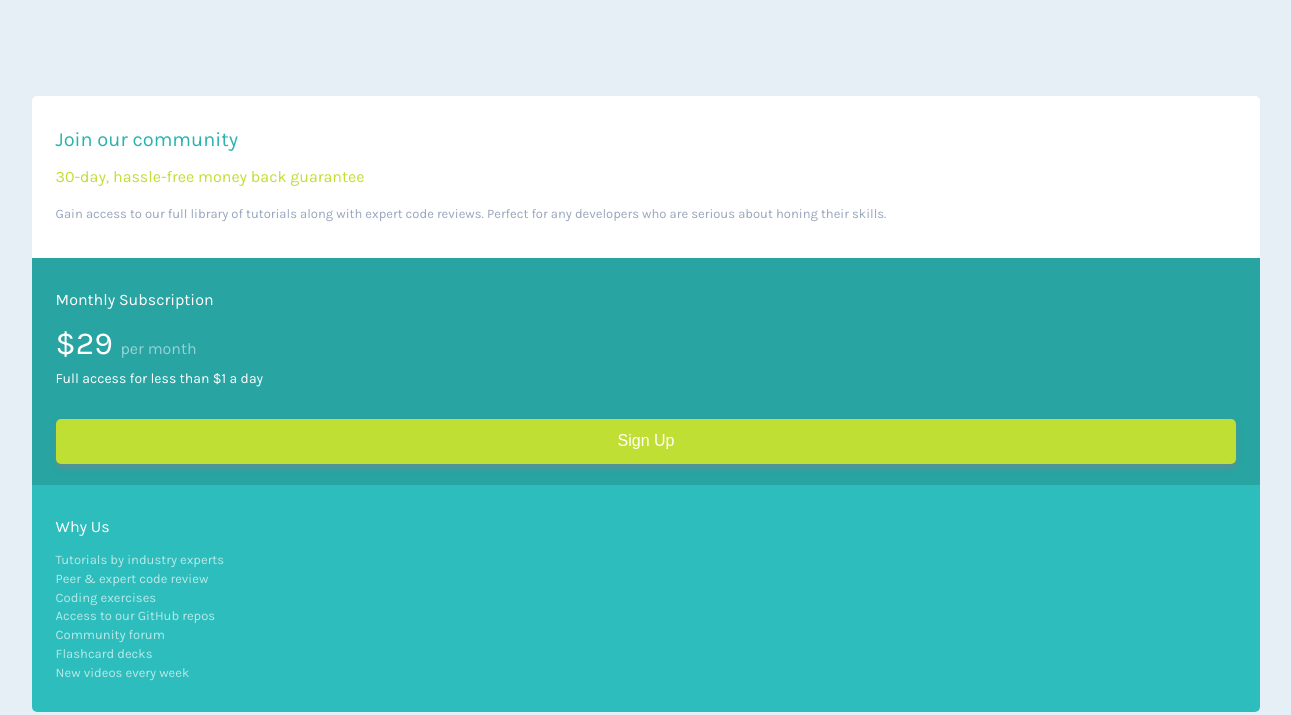
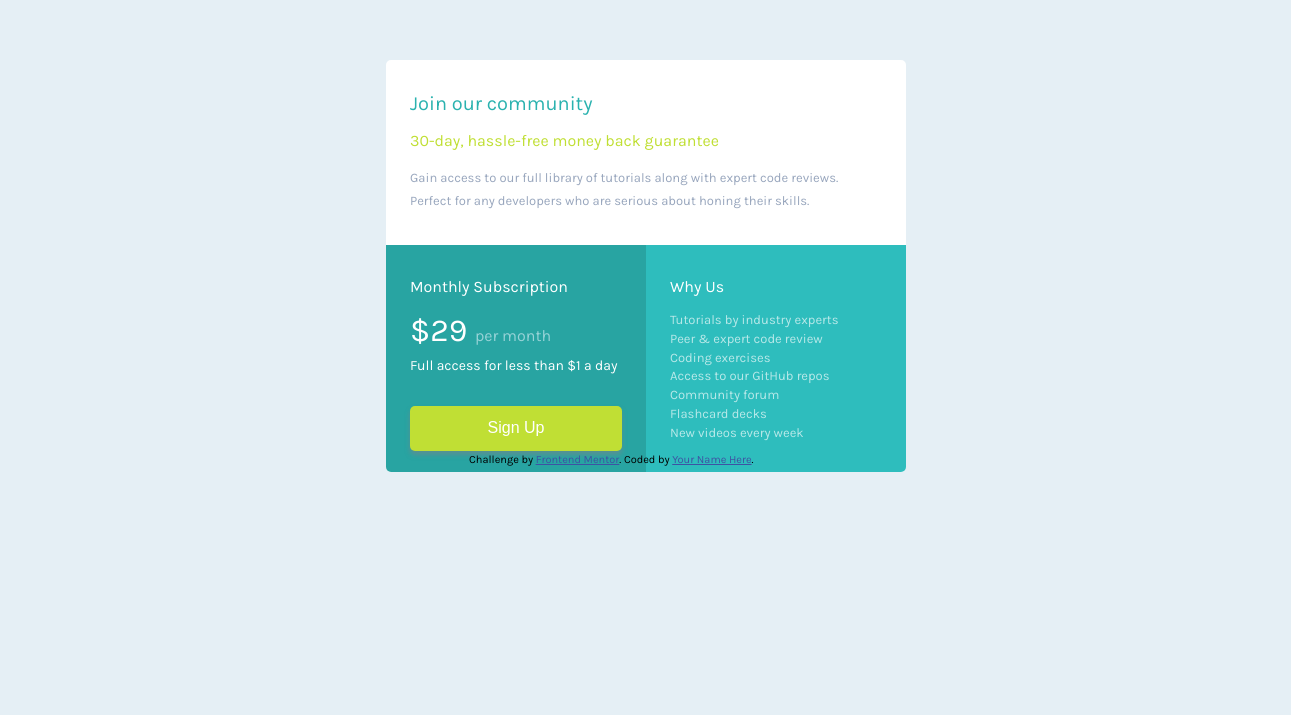
Before and after one commit to ParthTri/single-price-grid-component-master, a plain HTML site: page index.html in a window 1536 px wide. Shown: the part 134-849 px from the top of the page, without its empty margins (122-1413 px from the left). After the commit the page ends 800 px from the top, so only its background shows below. Drawn offline with Linux system fonts and the light colour scheme.

Commit message:
Desktop mode styled

```diff
--- a/style.css
+++ b/style.css
@@ -116,3 +116,38 @@ body {
 .attribution a {
 	color: hsl(228, 45%, 44%);
 }
+
+@media (min-width: 1440px) {
+	html,
+	body {
+		height: 100%;
+		display: grid;
+		overflow: hidden;
+	}
+
+	.container {
+		display: grid;
+		grid-template-columns: 1fr 1fr;
+		width: 520px;
+		margin: auto;
+	}
+
+	.community {
+		grid-column: span 2 / auto;
+	}
+
+	.subscription {
+		border-end-start-radius: 5px;
+	}
+
+	.why {
+		border-radius: 0;
+		border-end-end-radius: 5px;
+	}
+
+	footer {
+		position: absolute;
+		bottom: 25%;
+		right: 43%;
+	}
+}
```
